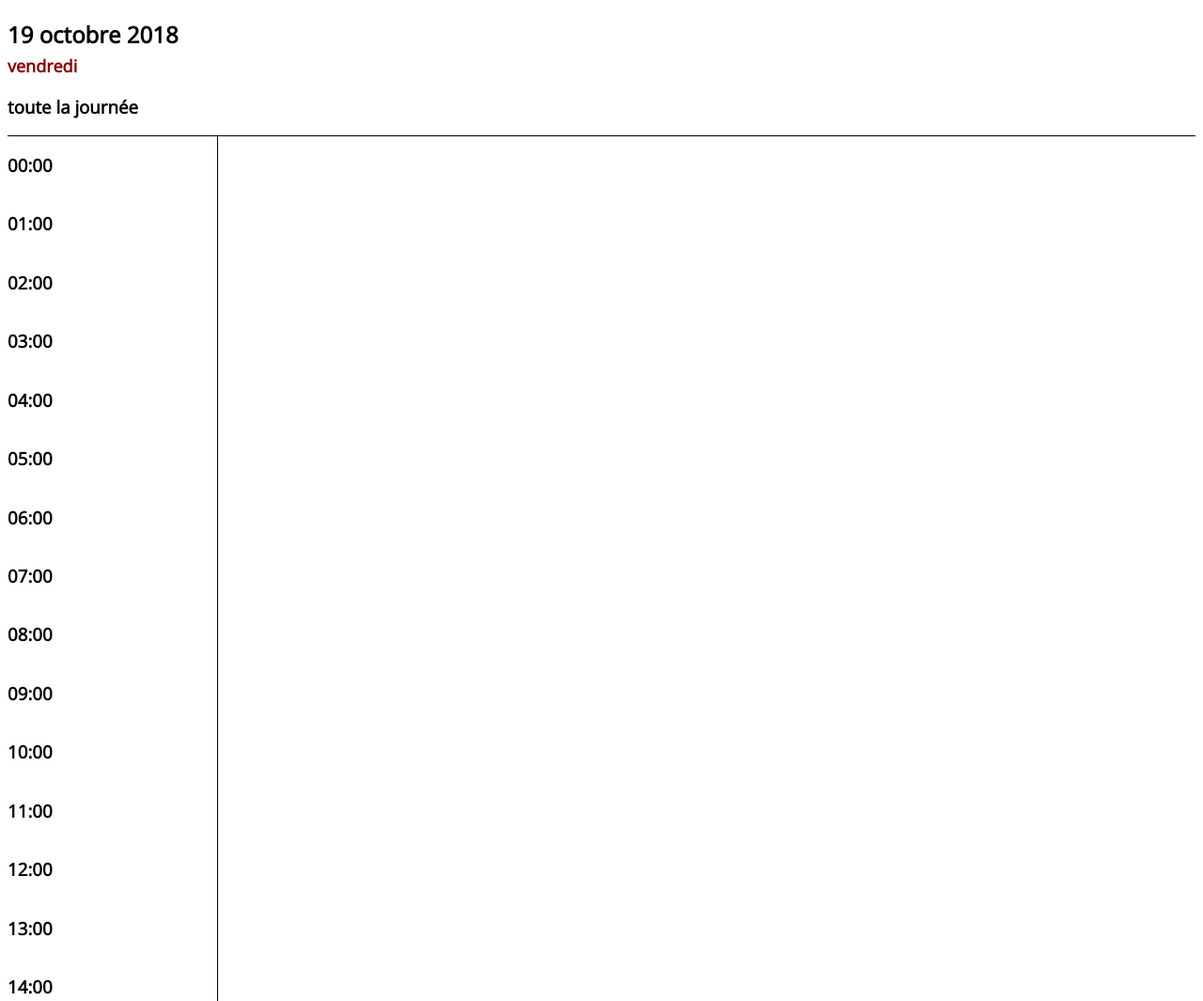
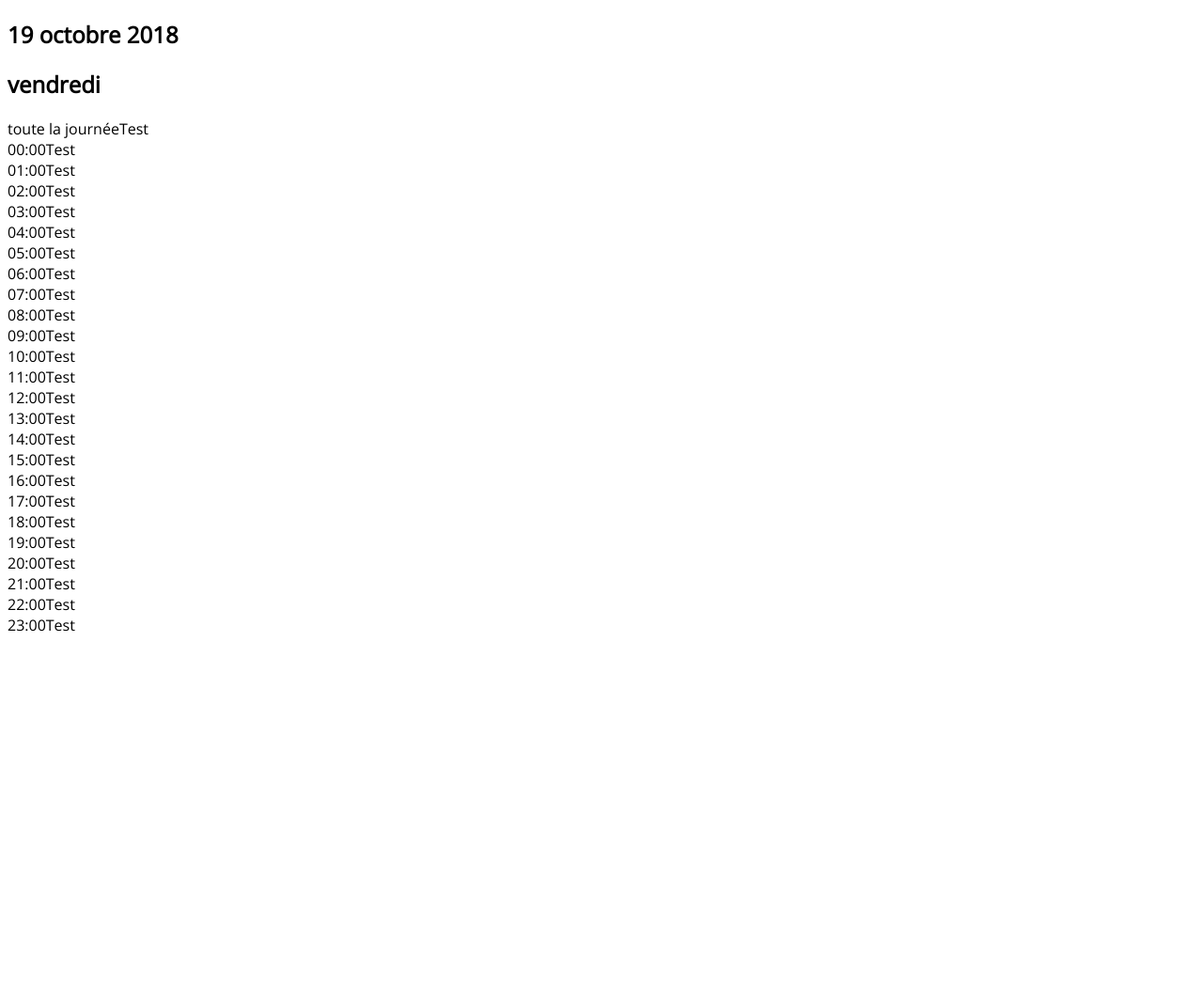
Before and after one commit to Karimfactory/cf_calendar, a plain HTML site: page pages/events/19_10_deadline.html in a window 1280 px wide. Shown: the top 1065 px of the page at 94% size. After the commit the page ends 800 px from the top, so only its background shows below. Drawn offline with nearby package versions, Linux system fonts and the light colour scheme.

Commit message:
edit affichage jour

```diff
--- a/css/19_10_deadline.css
+++ b/css/19_10_deadline.css
@@ -1,28 +1,6 @@
 body {font-family: 'Open Sans', sans-serif;}
 
-#day{
-	width: 100%;
-	height: 100%;
-	position: relative;
-	border-bottom: 1px solid black;
+.grid{
+	display: flex;
+	flex-wrap: wrap;
 }
-
-#date{
-	margin-bottom: -15px;
-}
-
-#jour{
-	color: darkred;
-	font-size: 12px;
-}
-
-#position{
-	position: absolute;
-}
-
-#heure{
-	display: flex;
-	flex-direction: column;
-	border-right: 1px solid black;
-
-}
--- a/pages/events/19_10_deadline.html
+++ b/pages/events/19_10_deadline.html
@@ -14,61 +14,144 @@
 
 <body>
 
-	<section id="day">
+	<section id="main">
 
-		<div id="date">
+		<div class="date">
 
 			<h1> 19 octobre 2018 <h1>
 
 		</div>
 
-		<div id="jour">
+		<div class="jour">
 
 			<h2> vendredi </h2>
 
 		</div>
 
-		<div id="journee">
+		<div class="journee">
 
-			<h3> toute la journée </h3>
-
+			<div class="grid">
+				<div class="heure"> toute la journée </div>
+				<div class="event">Test</div>
 			</div>
 
-	<div id="position">
-
-		<div id="heure">
-
-			<h3> 00:00 </h3>
-			<h3> 01:00 </h3>
-			<h3> 02:00 </h3>
-			<h3> 03:00 </h3>
-			<h3> 04:00 </h3>
-			<h3> 05:00 </h3>
-			<h3> 06:00 </h3>
-			<h3> 07:00 </h3>
-			<h3> 08:00 </h3>
-			<h3> 09:00 </h3>
-			<h3> 10:00 </h3>
-			<h3> 11:00 </h3>
-			<h3> 12:00 </h3>
-			<h3> 13:00 </h3>
-			<h3> 14:00 </h3>
-			<h3> 15:00 </h3>
-			<h3> 16:00 </h3>
-			<h3> 17:00 </h3>
-			<h3> 18:00 </h3>
-			<h3> 19:00 </h3>
-			<h3> 20:00 </h3>
-			<h3> 21:00 </h3>
-			<h3> 22:00 </h3>
-			<h3> 23:00 </h3>
-
+			<div class="grid">
+				<div class="heure"> 00:00 </div>
+				<div class="event">Test</div>
 			</div>
 
-		<div id="event">
+			<div class="grid">
+				<div class="heure"> 01:00 </div>
+				<div class="event">Test</div>
+			</div>
 
-			<h4> Présentation projet calendrier </h4>
+			<div class="grid">
+				<div class="heure"> 02:00 </div>
+				<div class="event">Test</div>
+			</div>
 
+			<div class="grid">
+				<div class="heure"> 03:00 </div>
+				<div class="event">Test</div>
+			</div>
+			<div class="grid">
+				<div class="heure"> 04:00 </div>
+				<div class="event">Test</div>
+			</div>
+
+			<div class="grid">
+				<div class="heure"> 05:00 </div>
+				<div class="event">Test</div>
+			</div>
+
+			<div class="grid">
+				<div class="heure"> 06:00 </div>
+				<div class="event">Test</div>
+			</div>
+
+			<div class="grid">
+				<div class="heure"> 07:00 </div>
+				<div class="event">Test</div>
+			</div>
+
+			<div class="grid">
+				<div class="heure"> 08:00 </div>
+				<div class="event">Test</div>
+			</div>
+
+			<div class="grid">
+				<div class="heure"> 09:00 </div>
+				<div class="event">Test</div>
+			</div>
+
+			<div class="grid">
+				<div class="heure"> 10:00 </div>
+				<div class="event">Test</div>
+			</div>
+
+			<div class="grid">
+				<div class="heure"> 11:00 </div>
+				<div class="event">Test</div>
+			</div>
+
+			<div class="grid">
+				<div class="heure"> 12:00 </div>
+				<div class="event">Test</div>
+			</div>
+
+			<div class="grid">
+				<div class="heure"> 13:00 </div>
+				<div class="event">Test</div>
+			</div>
+
+			<div class="grid">
+				<div class="heure"> 14:00 </div>
+				<div class="event">Test</div>
+			</div>
+
+			<div class="grid">
+				<div class="heure"> 15:00 </div>
+				<div class="event">Test</div>
+			</div>
+
+			<div class="grid">
+				<div class="heure"> 16:00 </div>
+				<div class="event">Test</div>
+			</div>
+
+			<div class="grid">
+				<div class="heure"> 17:00 </div>
+				<div class="event">Test</div>
+			</div>
+
+			<div class="grid">
+				<div class="heure"> 18:00</div>
+				<div class="event">Test</div>
+			</div>
+
+			<div class="grid">
+				<div class="heure"> 19:00 </div>
+				<div class="event">Test</div>
+			</div>
+
+			<div class="grid">
+				<div class="heure"> 20:00 </div>
+				<div class="event">Test</div>
+			</div>
+
+			<div class="grid">
+				<div class="heure"> 21:00 </div>
+				<div class="event">Test</div>
+			</div>
+
+			<div class="grid">
+				<div class="heure"> 22:00 </div>
+				<div class="event">Test</div>
+			</div>
+
+			<div class="grid">
+				<div class="heure"> 23:00 </div>
+				<div class="event">Test</div>
 			</div>
 
 		</div>
```
Lines whose indentation alone changed are shown as unchanged.
